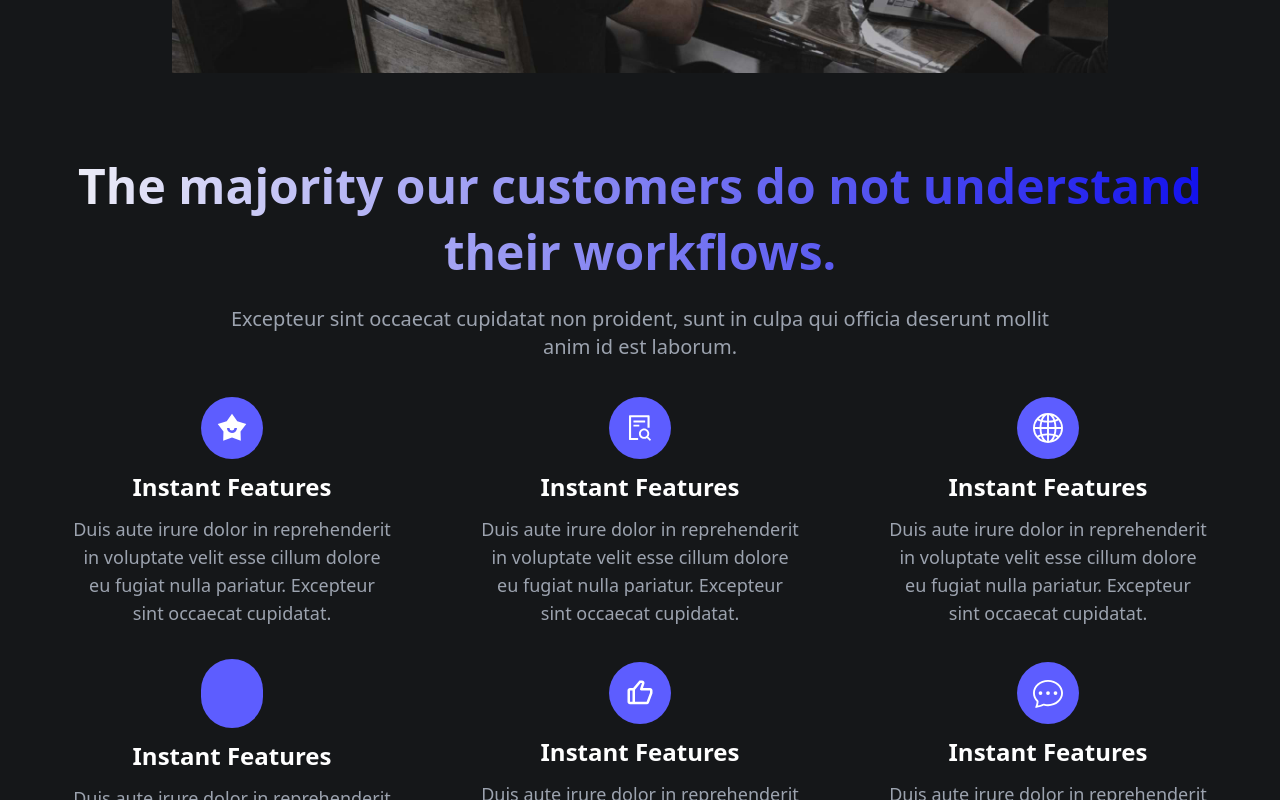
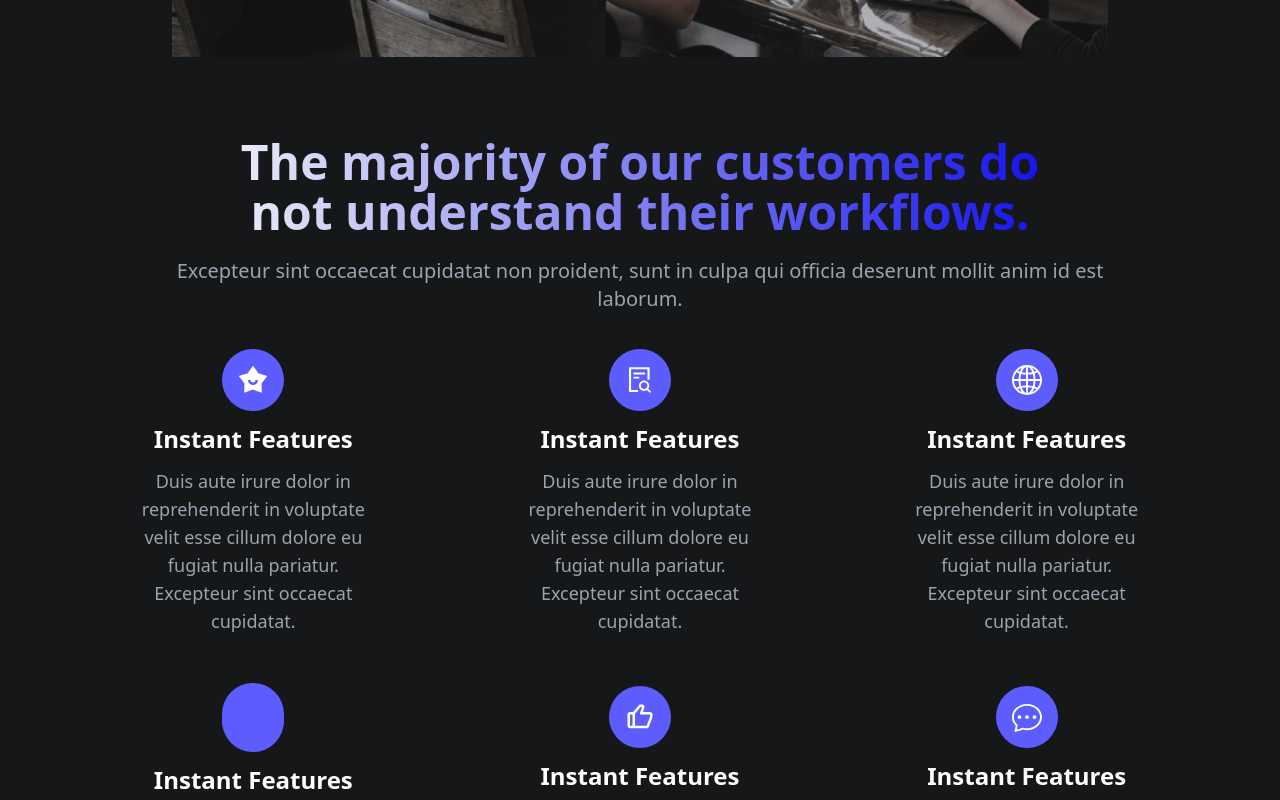
Before and after one commit to bigyan-sapkota/open-pro, a React (Vite) app: page / in a window 1280 px wide. Shown: the part 800-1600 px from the top of the page. Built offline with nearby package versions, Linux system fonts and the light colour scheme; some icons are missing.

Commit message:
Client section fixed

```diff
--- a/src/App.jsx
+++ b/src/App.jsx
@@ -9,7 +9,9 @@ const App = () => {
     <div className="md:px-7">
       <Navbar />
       <Home />
-      <Clients />
+      <div className="md:px-10">
+        <Clients />
+      </div>
     </div>
   );
 };
--- a/src/Components/HeaderText.jsx
+++ b/src/Components/HeaderText.jsx
@@ -3,11 +3,14 @@ import React from "react";
 const HeaderText = (props) => {
   return (
     <div>
-      <h1 className="text-white purple-gradient text-[40px] leading-tight font-extrabold text-center md:text-5xl md:leading-snug px-3">
-        {props.head}
-      </h1>
       <div className="flex items-center justify-center">
-        <p className="text-gray-400 text-xl font-normal text-center mt-5 px-4 max-w-4xl">
+        <h1 className="text-white purple-gradient text-[40px] leading-tight font-extrabold text-center md:text-5xl md:leading-[50px] px-3 max-w-4xl">
+          {props.head}
+        </h1>
+      </div>
+
+      <div className="flex items-center justify-center">
+        <p className="text-gray-400 text-xl font-normal text-center mt-5 px-4 max-w-5xl">
           {props.text}
         </p>
       </div>
--- a/src/Containers/Clients.jsx
+++ b/src/Containers/Clients.jsx
@@ -17,12 +17,13 @@ const clientItems = [
 
 const Clients = () => {
   return (
-    <div className="py-20">
+    <div className="py-20 px-30">
       <HeaderText
-        head="The majority our customers do not understand their workflows."
+        head="The majority of our customers do not understand their workflows."
         text="Excepteur sint occaecat cupidatat non proident, sunt in culpa qui officia deserunt mollit anim id est laborum."
       />
-      <div className="mt-5 grid grid-cols-1 md:grid-cols-2 lg:grid-cols-3">
+
+      <div className="mt-5 grid grid-cols-1 md:grid-cols-2 lg:grid-cols-3 gap-4">
         {clientItems.map((items, i) => (
           <div
             key={i}
@@ -32,7 +33,7 @@ const Clients = () => {
               {items}
             </div>
             <h3 className="text-2xl text-white font-bold">Instant Features</h3>
-            <p className="text-gray-400 text-[19px] text-lg font-normal text-center w-80">
+            <p className="text-gray-400 text-[19px] text-lg font-normal text-center w-64">
               Duis aute irure dolor in reprehenderit in voluptate velit esse
               cillum dolore eu fugiat nulla pariatur. Excepteur sint occaecat
               cupidatat.
--- /dev/null
+++ b/src/Containers/Products.jsx
@@ -0,0 +1,7 @@
+import React from "react";
+
+const Products = () => {
+  return <div>Products</div>;
+};
+
+export default Products;
```
